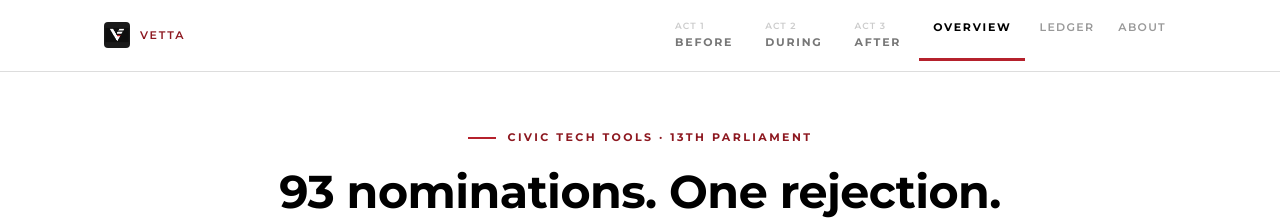
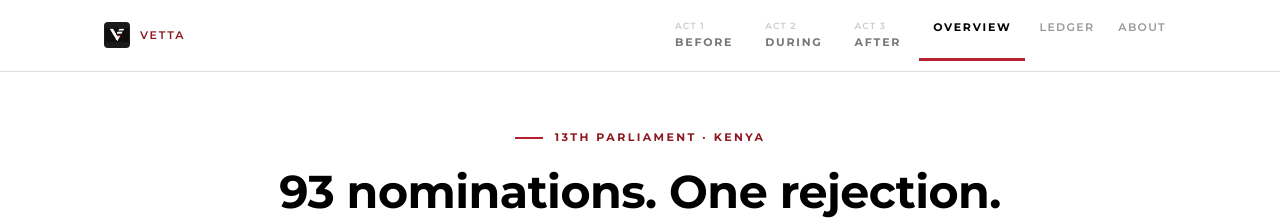
Before and after one commit to Jimmy-Hernandez/vetting-loop, a React (Vite) app in the folder app/: page /#/ in a window 1280 px wide. Shown: the top 220 px of the page. Built offline with nearby package versions, Linux system fonts and the light colour scheme.

Commit message:
brand: home kicker drops Civic Tech Tools label (header ownership consistent)

```diff
--- a/app/src/views/Home.tsx
+++ b/app/src/views/Home.tsx
@@ -65,7 +65,7 @@ export default function Home() {
   return (
     <main className="doc">
       <header className="masthead">
-        <p className="kicker"><span className="rule"></span>Civic Tech Tools · 13th Parliament</p>
+        <p className="kicker"><span className="rule"></span>13th Parliament · Kenya</p>
         <h1>
           {assertPositive(nPeople, 'people')} nominations.{' '}
           {houseRejections === 1 ? 'One rejection.' : <>{houseRejections} rejections.</>}
```
